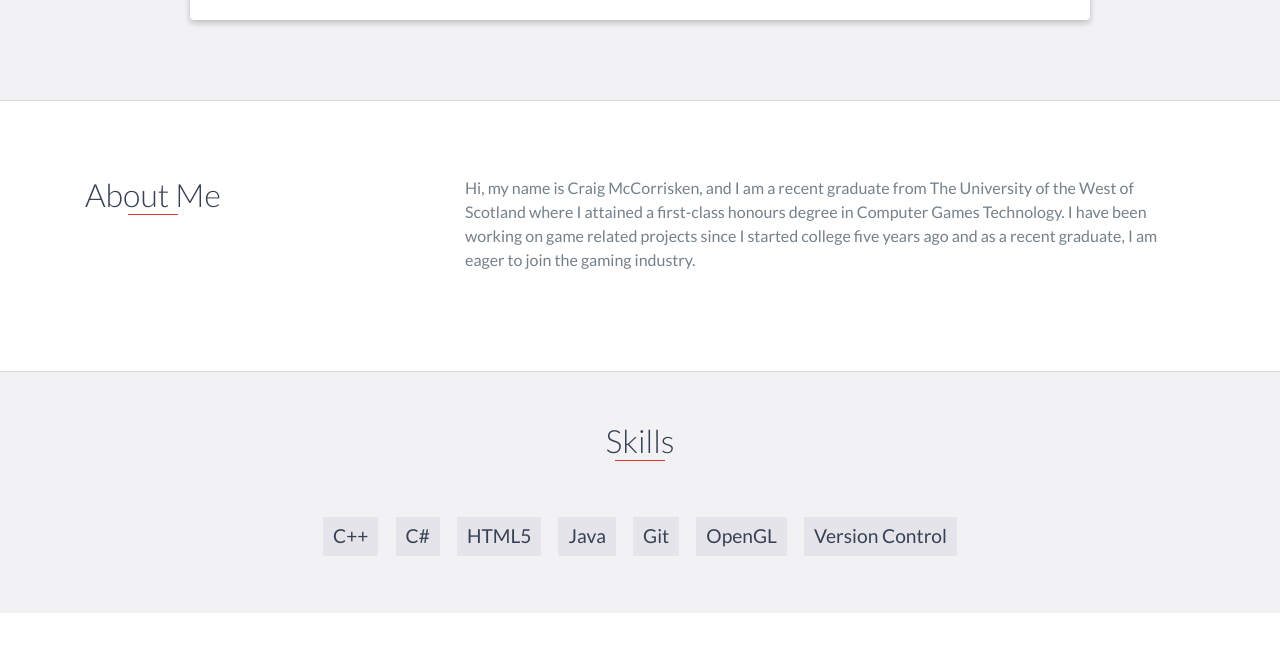
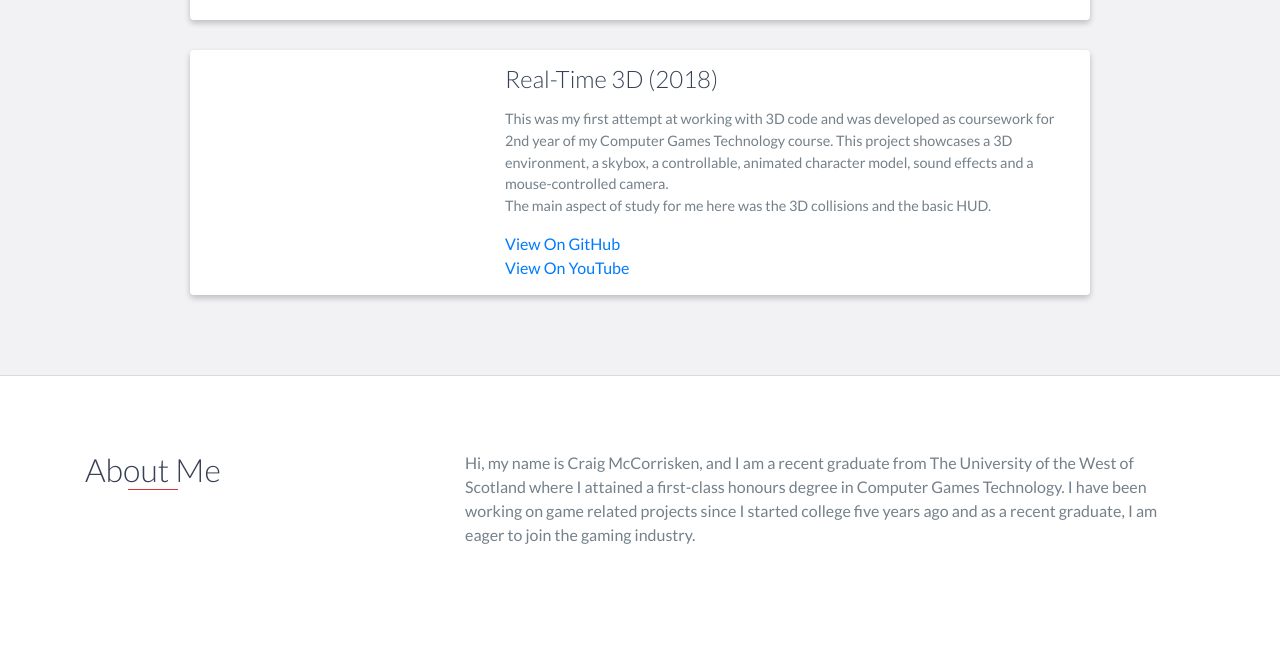
Before and after one commit to CraigMcCorrisken/CraigMcCorrisken.github.io, a website: page index.html in a window 1280 px wide. Shown: the part 2579-3225 px from the top of the page. Drawn offline with nearby package versions, Linux system fonts and the light colour scheme.

Commit message:
0.2.0 - Adding a new project
Signed-off-by: CraigMcCorrisken <craigmccorrisken@gmail.com>

```diff
--- a/index.html
+++ b/index.html
@@ -89,11 +89,11 @@
     <h2 class="heading">Projects</h2>
     <div class="container">
         <div class="row">
+
             <div class="project shadow-large">
                 <div class="project-image">
                     <img src="images/Honours Project.png" />
                 </div>
-                <!-- End .project-image -->
                 <div class="project-info">
                     <h3>3D Collision Detection Using the GJK Model (2019-2020)</h3>
                     <p>
@@ -107,9 +107,7 @@
                     <a href="https://youtu.be/qvA2tTH3keo">View YouTube Demonstration</a>
 
                 </div>
-                <!-- End .project-info -->
             </div>
-            <!-- End .project -->
 
             <div class="project shadow-large">
                 <div class="project-image">
@@ -131,7 +129,6 @@
                     </p>
                     <a href="https://github.com/CraigMcCorrisken/Knight-Times">View On GitHub</a>
                 </div>
-
             </div>
 
 
@@ -150,15 +147,27 @@
                     </p>
                     <a href="https://github.com/CraigMcCorrisken/Testing-Chamber">View On GitHub</a>
                 </div>
-
             </div>
 
 
+            <div class="project shadow-large">
+<!--                <div class="project-image">
+                    <img src="images/Testing Chamber.png" />
+                </div>-->
 
+                <div class="project-info">
+                    <h3>Real-Time 3D (2018)</h3>
+                    <p>
+                        This was my first attempt at working with 3D code and was developed as coursework for 2nd year of my Computer Games Technology course.
+                        This project showcases a 3D environment, a skybox, a controllable, animated character model, sound effects and a mouse-controlled camera.<br>
+                        The main aspect of study for me here was the 3D collisions and the basic HUD.
+                    </p>
+                    <a href="https://github.com/CraigMcCorrisken/Real-Time-3D-Coursework">View On GitHub</a><br>
+                    <a href="https://www.youtube.com/watch?v=NTczXQf4jQQ">View On YouTube</a>
+                </div>
+            </div>
 
         <!-- Add next project here-->
-
-
 
 
         </div>
```
